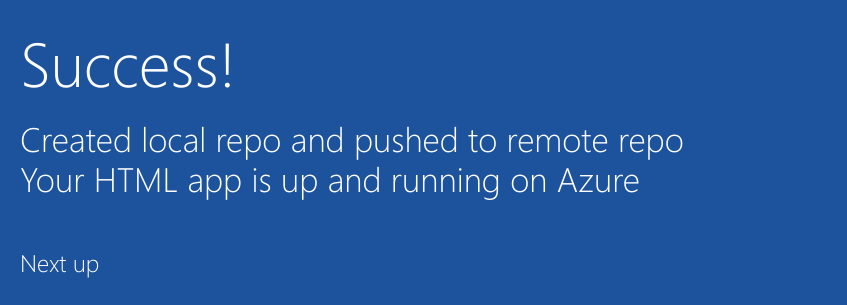
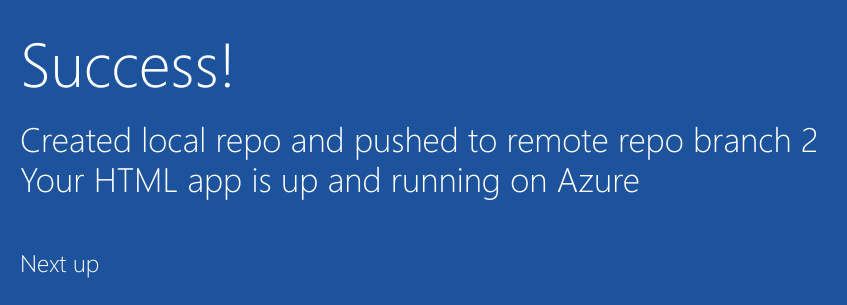
Before and after one commit to sgnanaguru31/DevOps-sample-project, a plain HTML site: page index.html in a window 1280 px wide. Shown: the part 352-657 px from the top of the page, 205-1052 px from the left. Drawn offline with Linux system fonts and the light colour scheme.

Commit message:
branch 2 conflict

```diff
--- a/index.html
+++ b/index.html
@@ -19,7 +19,7 @@
         </div>
             <div class="content-body">
                 <div class="success-text">Success!</div>
-                <div class="description line-1"> Created local repo and pushed to remote repo</div>
+                <div class="description line-1"> Created local repo and pushed to remote repo branch 2</div>
                 <div class="description line-2"> Your HTML app is up and running on Azure</div>
                 <div class="next-steps-container">
                     <div class="next-steps-header">Next up</div>
```
